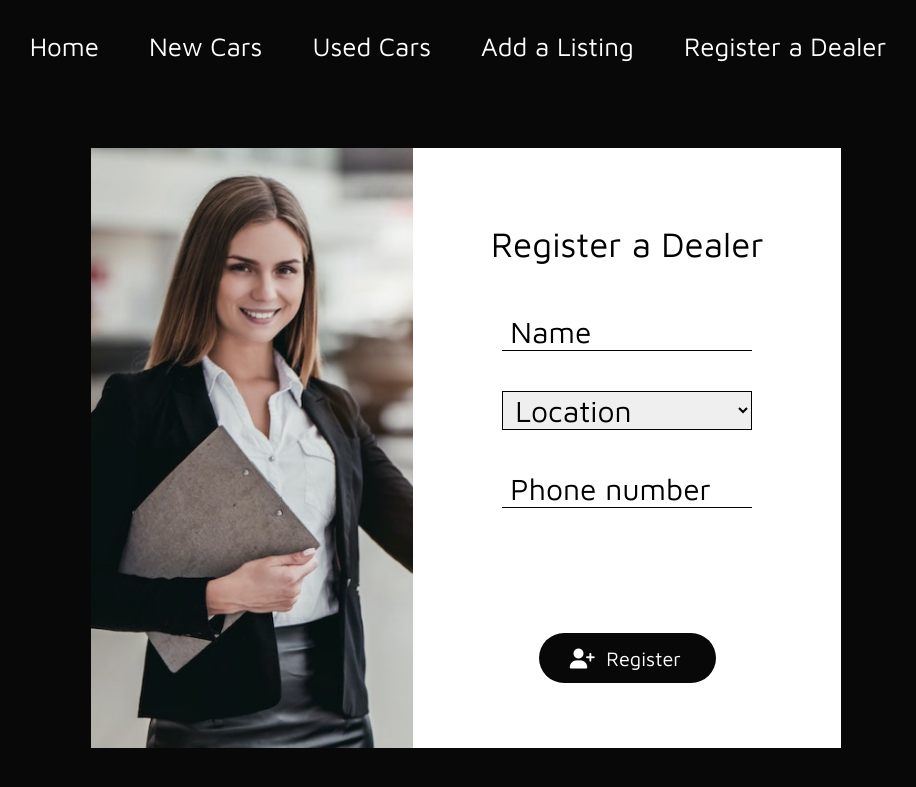
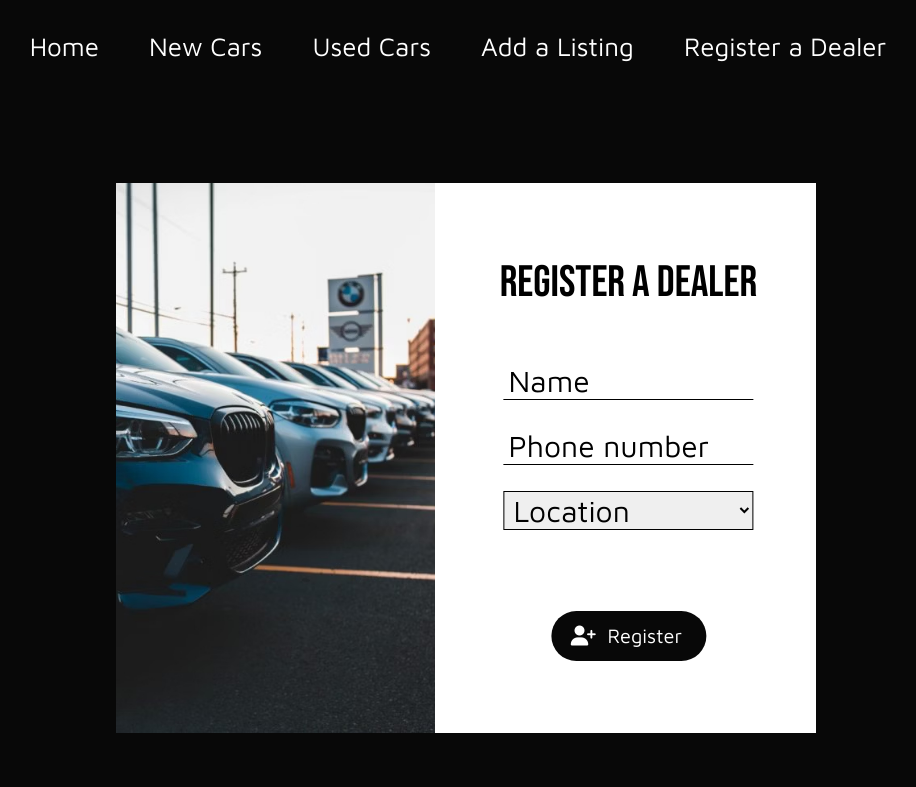
Before and after one commit to Ivaylo2201/EliteDriveDeals, a Django app: page /register-dealer/ in a window 1280 px wide. Shown: the top 787 px of the page, without its empty margins (182-1098 px from the left). Run offline with Django 5.2, Linux system fonts and the light colour scheme; some libraries are stand-ins or nearby versions.

Commit message:
Added addition annotation for requests and altered add dealer page style

```diff
--- a/EliteDriveDealsApp/views.py
+++ b/EliteDriveDealsApp/views.py
@@ -1,5 +1,5 @@
 from django.db.models import QuerySet, Q
-from django.http import HttpResponse, HttpResponseRedirect
+from django.http import HttpResponse, HttpResponseRedirect, HttpRequest
 from django.shortcuts import render, redirect
 
 from .models import Car
@@ -7,7 +7,7 @@ from .forms import CarForm, DealerForm
 
 # Create your views here.
 
-def home(request) -> HttpResponse:
+def home(request: HttpRequest) -> HttpResponse:
     car: Car = (
         Car.objects
             .filter(is_available=True)
@@ -21,7 +21,7 @@ def home(request) -> HttpResponse:
         context={'car': car}
     )
 
-def fetch_new_cars(request) -> HttpResponse:
+def fetch_new_cars(request: HttpRequest) -> HttpResponse:
     criteria = Q(is_available=True) & Q(mileage=0)
 
     cars: QuerySet = (
@@ -36,7 +36,7 @@ def fetch_new_cars(request) -> HttpResponse:
         context={'cars': cars}
     )
 
-def fetch_used_cars(request) -> HttpResponse:
+def fetch_used_cars(request: HttpRequest) -> HttpResponse:
     criteria = Q(is_available=True) & Q(mileage__gt=0)
 
     cars: QuerySet = (
@@ -52,7 +52,7 @@ def fetch_used_cars(request) -> HttpResponse:
     )
 
 
-def car_details(request, id: int) -> HttpResponse:
+def car_details(request: HttpRequest, id: int) -> HttpResponse:
     car: Car = Car.objects.get(id=id)
 
     car.views += 1
@@ -64,7 +64,7 @@ def car_details(request, id: int) -> HttpResponse:
         context={'car': car}
     )
 
-def add_listing(request) -> HttpResponse | HttpResponseRedirect:
+def add_listing(request: HttpRequest) -> HttpResponse | HttpResponseRedirect:
     if request.method == 'POST':
         form = CarForm(request.POST)
         if form.is_valid():
@@ -79,7 +79,7 @@ def add_listing(request) -> HttpResponse | HttpResponseRedirect:
         context={'form': form}
     )
 
-def edit_listing(request, id: int) -> HttpResponse | HttpResponseRedirect:
+def edit_listing(request: HttpRequest, id: int) -> HttpResponse | HttpResponseRedirect:
     car: Car = Car.objects.get(id=id)
 
     if request.method == 'GET':
@@ -104,7 +104,7 @@ def edit_listing(request, id: int) -> HttpResponse | HttpResponseRedirect:
 
         return redirect(to='home')
 
-def purchase_car(request, id: int) -> HttpResponseRedirect:
+def purchase_car(request: HttpRequest, id: int) -> HttpResponseRedirect:
     car: Car = Car.objects.get(id=id)
 
     car.is_available = False
@@ -112,7 +112,7 @@ def purchase_car(request, id: int) -> HttpResponseRedirect:
 
     return redirect(to='home')
 
-def register_dealer(request) -> HttpResponse | HttpResponseRedirect:
+def register_dealer(request: HttpRequest) -> HttpResponse | HttpResponseRedirect:
     if request.method == 'POST':
         form = DealerForm(request.POST)
         if form.is_valid():
--- a/static/car-details.css
+++ b/static/car-details.css
@@ -74,7 +74,7 @@ body {
 
 .purchase-car-button,
 .edit-listing-button {
-    background-color: #000000;
+    background-color: #080808;
     padding: 15px 25px 15px 25px;
     text-decoration: none;
     border-radius: 6px;
--- a/static/car-form.css
+++ b/static/car-form.css
@@ -1,3 +1,5 @@
+@import url('https://fonts.googleapis.com/css2?family=Bebas+Neue&display=swap');
+
 select,
 input {
     font-size: 22px;
@@ -99,6 +101,7 @@ button:hover {
     text-align: center;
     font-size: 35px;
     margin: 10px 0 10px 0;
+    font-family: 'Bebas Neue', sans-serif;
 }
 
 input[type=number]::-webkit-inner-spin-button,
--- a/static/cars.css
+++ b/static/cars.css
@@ -53,7 +53,7 @@
     width: 96px;
     border-radius: 20px;
     color: #ffffff;
-    background-color: #000000;
+    background-color: #080808;
     cursor: default;
 }
 
@@ -69,7 +69,7 @@
 }
 
 .car-details {
-    background-color: #000000;
+    background-color: #080808;
     padding: 15px 35px 15px 35px;
     border-radius: 65px;
     text-decoration: none;
--- a/static/register-dealer.css
+++ b/static/register-dealer.css
@@ -1,3 +1,5 @@
+@import url('https://fonts.googleapis.com/css2?family=Bebas+Neue&display=swap');
+
 .container {
     width: 100%;
     display: flex;
@@ -6,55 +8,58 @@
 }
 
 .inner {
-    height: 600px;
-    width: 750px;
+    height: 550px;
+    width: 700px;
     background-color: #ffffff;
     display: flex;
-    justify-content: space-between;
     align-items: center;
-    overflow: hidden;
-    margin-top: 40px;
+    margin-top: 75px;
 }
 
-img {
-    height: 100%;
+.text {
+    width: 100%;
+    height: 50px;
+    text-align: center;
+    font-size: 44px;
+    font-family: 'Bebas Neue', sans-serif;
+    margin-bottom: 50px;
 }
 
-.form-container {
-    width: 450px;
-    height: 100%;
+.location,
+.phone-number,
+.name {
+    width: 100%;
+    height: 50px;
     display: flex;
     justify-content: center;
     align-items: center;
-    flex-direction: column;
+    margin-bottom: 15px;
 }
 
-select,
-input {
+input,
+select {
+    width: 250px;
     font-size: 30px;
-    width: 250px;
-    border: 0;
+    box-sizing: border-box;
+    padding-left: 5px;
+    border: none;
+    outline: none;
     border-bottom: 1px solid #000000;
-    outline: none;
-    color: #000000;
-    margin-top: 15px;
-    margin-bottom: 25px;
-    padding-left: 8px;
-    box-sizing: border-box;
 }
 
-select {
-    border: 1px solid #000000;
-}
+select { border: 1px solid #000000; }
 
-input::placeholder {
-    color: #000000;
+.button {
+    width: 100%;
+    display: flex;
+    justify-content: center;
+    align-items: center;
+    margin-top: 75px;
 }
 
 button {
     height: 50px;
-    margin-top: 100px;
-    width: 65%;
+    width: 155px;
     border-radius: 25px;
     border: none;
     background-color: #080808;
@@ -70,17 +75,14 @@ button:hover {
     background-color: #383838;
 }
 
-form {
-    display: flex;
-    justify-content: center;
-    flex-direction: column;
-    align-items: center;
+input::placeholder {
+    color: #000000;
 }
 
-.text {
-    width: 100%;
-    height: 50px;
-    text-align: center;
-    font-size: 35px;
-    margin: 10px 0 25px 0;
+img {
+    height: 100%;
 }
+
+form {
+    transform: translateX(25%);
+}
--- a/templates/register-dealer.html
+++ b/templates/register-dealer.html
@@ -9,19 +9,21 @@
 {% block content %}
     <div class="container">
         <div class="inner">
-            <img src="{% static 'dealer.jpg' %}" alt="">
-            <div class="form-container">
-                <form method="post" action="{% url 'register-dealer' %}">
-                    {% csrf_token %}
-                    <div class="text">Register a Dealer</div>
-                    <div>{{ form.name }}</div>
-                    <div>{{ form.location }}</div>
-                    <div>{{ form.phone_number }}</div>
+            <img src="{% static 'cars.jpg' %}" alt="">
+            <form method="post" action="{% url 'register-dealer' %}">
+                {% csrf_token %}
+                <div class="text">Register a Dealer</div>
+                <div class="fields">
+                    <div class="name">{{ form.name }}</div>
+                    <div class="phone-number">{{ form.phone_number }}</div>
+                    <div class="location">{{ form.location }}</div>
+                </div>
+                <div class="button">
                     <button type="submit">
                         <i class="fa-solid fa-user-plus"></i>&nbsp; Register
                     </button>
-                </form>
-            </div>
+                </div>
+            </form>
         </div>
     </div>
 {% endblock %}
```
Also changed, not shown: static/cars.jpg (added), static/dealer.jpg (deleted).
